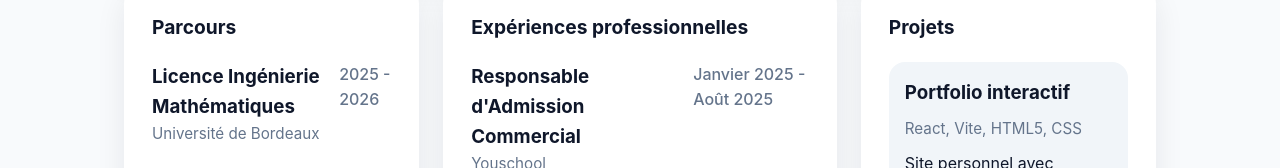
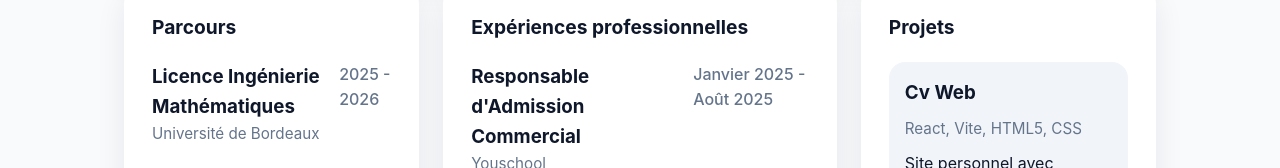
Before and after one commit to SingeKiller/Cv_internet, a React (Vite) app: page / in a window 1280 px wide. Shown: the part 475-643 px from the top of the page. Built offline with nearby package versions, Linux system fonts and the light colour scheme.

Commit message:
Update project details for Cv Web

```diff
--- a/src/App.jsx
+++ b/src/App.jsx
@@ -65,8 +65,8 @@ const experiences = [
 
 const projects = [
   {
-    id: "portfolio-interactif",
-    name: "Portfolio interactif",
+    id: "Cv Web",
+    name: "Cv Web",
     stack: "React, Vite, HTML5, CSS",
     description: ["Site personnel avec sections dynamiques et animations légères."],
   },
```
